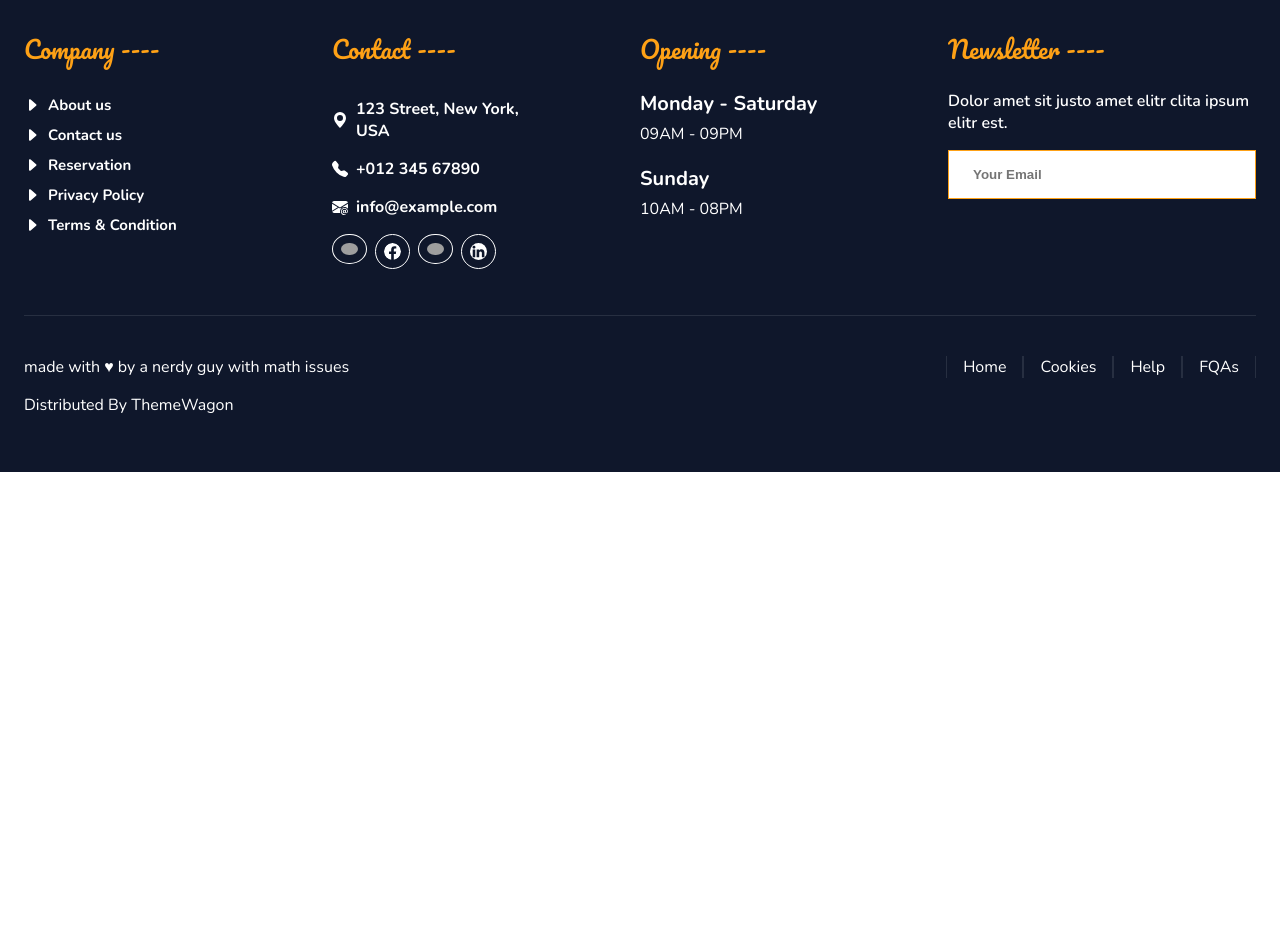
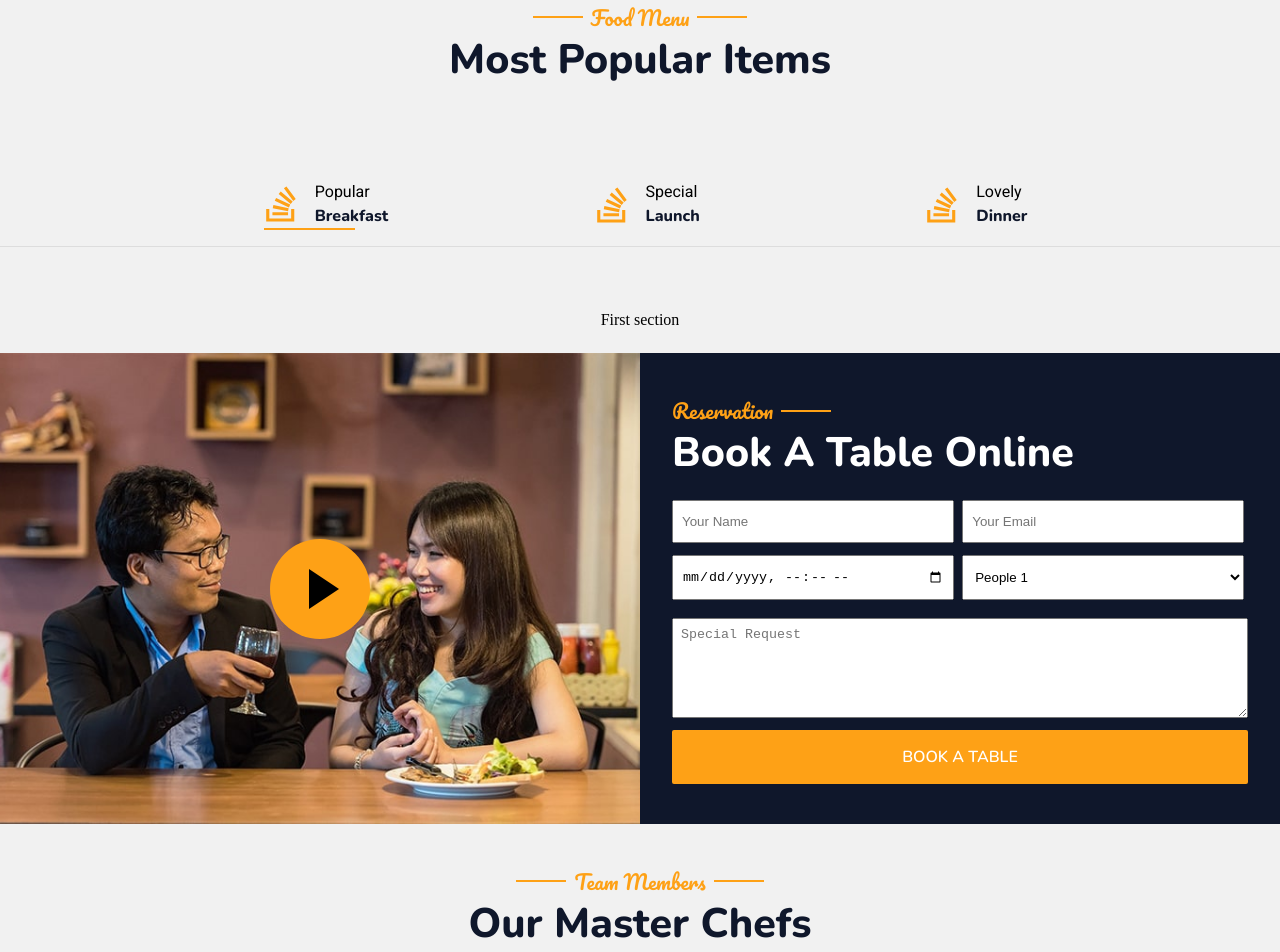
Before and after one commit to marcospinelli7/dojo-exercise-restaurant, a React (Create React App) app: page / in a window 1280 px wide. Shown: the part 1800-2752 px from the top of the page. Before the commit the page ends 2272 px from the top, so only its background shows below. Built offline with nearby package versions, Linux system fonts and the light colour scheme; grey boxes are pictures that could not be loaded; the HTML template or start-up script is replaced by a standard one.

Commit message:
Update Homepage with new components and style

```diff
--- a/src/pages/Homepage/Homepage.css
+++ b/src/pages/Homepage/Homepage.css
@@ -9,7 +9,24 @@
     justify-content: space-around;
     background: #f1f1f1;
 }
-
+.team-section {
+    display: flex;
+    width: 100%;
+    display: flex;
+    flex-direction: column;
+    align-items: center;
+    padding-top: 96px;
+    padding-bottom: 48px;
+    flex-wrap: wrap;
+    justify-content: space-around;
+    background: #f1f1f1;
+    gap: 24px 0;
+}
+@media screen and (min-width: 575px) {
+    .service-section, .team-section {
+        flex-direction: row;
+    }
+}
 @media screen and (min-width: 575px) {
     .service-section{
         flex-direction: row;
--- a/src/pages/Homepage/Homepage.jsx
+++ b/src/pages/Homepage/Homepage.jsx
@@ -2,7 +2,7 @@ import React from 'react';
 import { Link } from 'react-router-dom';
 import './Homepage.css'
 //components
-import { AboutSection, Hero, ServiceCard } from '../../components';
+import { AboutSection, BookingSection, Hero, MenuSection, SectionTitle, ServiceCard, TeamCard, TestimonialSection } from '../../components';
 
 const Homepage = () => {
   return (
@@ -31,6 +31,27 @@ const Homepage = () => {
         />
       </div>
       <AboutSection />
+      <SectionTitle
+        sectionName="Food Menu"
+        sectionTitle="Most Popular Items"
+      />
+      <MenuSection />
+      <BookingSection />
+      <SectionTitle
+        sectionName="Team Members"
+        sectionTitle="Our Master Chefs"
+      />
+      <div className="team-section responsive-padding">
+      <TeamCard img="1"/>
+      <TeamCard img="2"/>
+      <TeamCard img="3"/>
+      <TeamCard img="4"/>
+      </div>
+      <SectionTitle
+        sectionName="Testimonial"
+        sectionTitle="Our Clients Say!!!"
+      />
+      <TestimonialSection />
     </>
   )
 }
```
